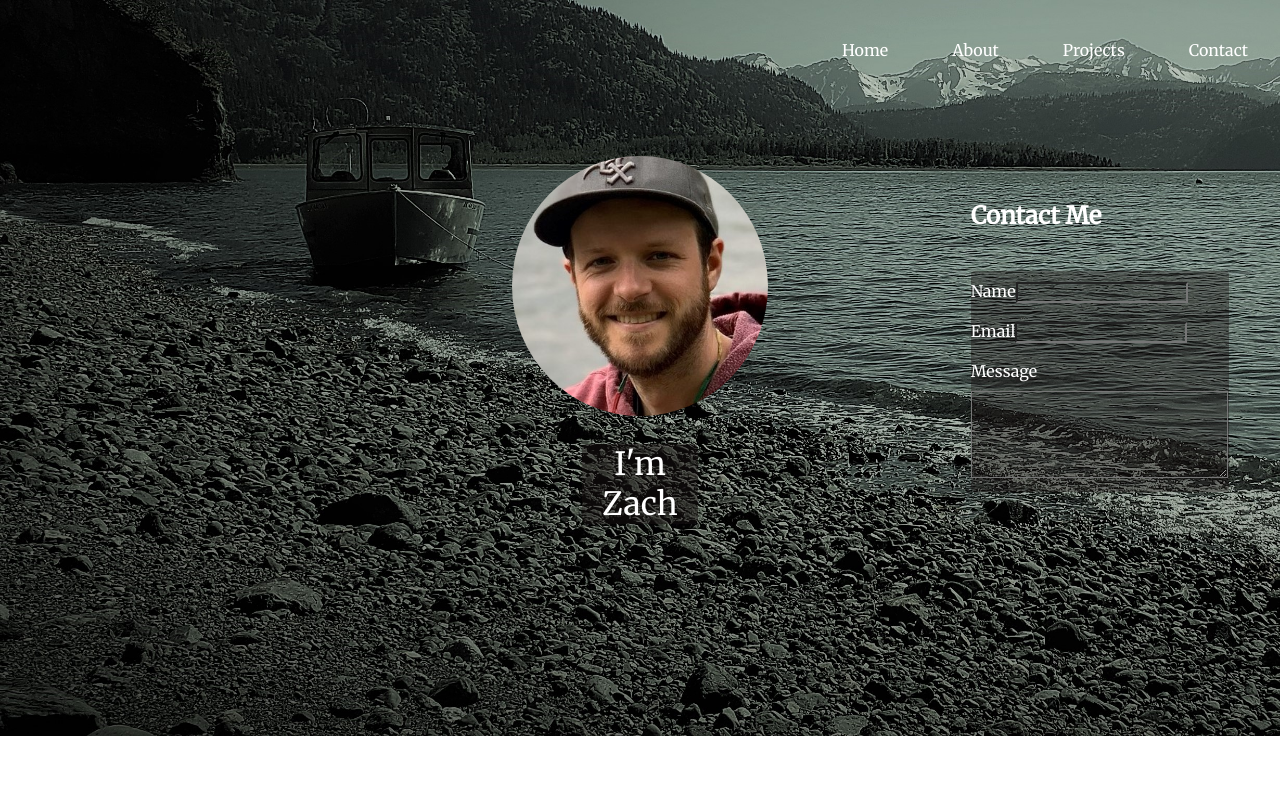
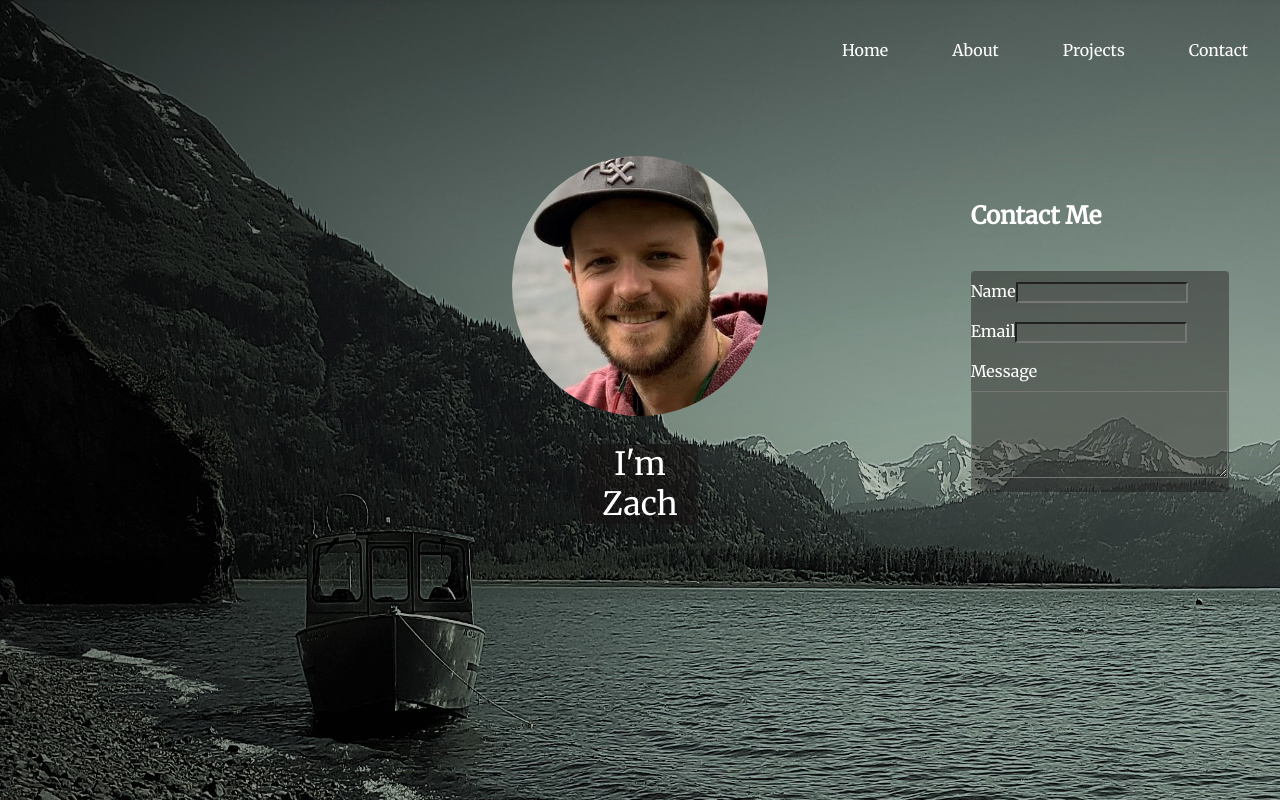
Before and after one commit to backfromsolaris/React-Portfolio, a React (Create React App) app: page /Contact in a window 1280 px wide. Built offline with nearby package versions, Linux system fonts and the light colour scheme.

Commit message:
fixed background image

```diff
--- a/src/Components/About/About.tsx
+++ b/src/Components/About/About.tsx
@@ -2,9 +2,6 @@ import { makeStyles } from "@material-ui/styles";
 import swirl_image from '../../Assets/Images/crossed.svg';
 
 const aboutStyles = makeStyles({
-    name:{
-        background: 'none'
-    },
     intro_left:{
         color: 'white',
         display: 'flex',
@@ -12,46 +9,39 @@ const aboutStyles = makeStyles({
         justifyContent: 'flex-start',
         width: '35vw',
         marginLeft: '3vw',
-        background: 'none'
     },
     intro_right:{
         color: 'white',
         display: 'flex',
         justifyContent: 'flex-end',
         marginRight: '3vw',
-        background: 'none'
     },
     heading_left:{
         marginTop: '-3vh',
         marginLeft: '5vw',
-        background: 'none'
     },
     heading_right:{
         marginTop: '10vh',
         marginLeft: '5vw',
-        background: 'none'
     },
     heading:{
         textAlign: 'left',
         marginBottom: '5vh',
-        background: 'none'
     },
     list_left:{
         textAlign: 'left',
         listStyle: 'none',
         marginTop: '10vh',
-        background: 'none'
     },
     list_right:{
         textAlign: 'left',
         listStyle: 'none',
         marginTop: '10vh',
         marginRight: '2vw',
-        background: 'none'
     },
     list_right_item:{
         marginTop: '10vh',
-        background: 'none'
+
         // background: 'rgb(23, 16, 16, 0.6)'
     }
 })
@@ -59,7 +49,7 @@ const aboutStyles = makeStyles({
 export const About = () =>{
     const classes = aboutStyles();
     return(
-        <main className={classes.name}>
+        <main>
             <div className={classes.intro_left}>
                 <div className={classes.heading_left}>
                     <h2 className={classes.heading}>Professional</h2>
--- a/src/Components/Contact/Contact.tsx
+++ b/src/Components/Contact/Contact.tsx
@@ -14,19 +14,15 @@ createStyles({
         right: '4vw',
         top: '25vh',
         color: 'white',
-        background: 'none'
         },
     header:{
         marginBottom: '5vh',
         color: 'white',
-        background: 'none'
     },
     inputs:{
-        background: 'none',
         color: 'white'
     },
     inputsMessage:{
-        background: 'none',
         color: 'white',
         lineHeight: '10vh',
         textAlign: 'start'
--- a/src/Components/Home/Home.tsx
+++ b/src/Components/Home/Home.tsx
@@ -5,25 +5,21 @@ import halibut_cove from '../../Assets/Images/halibut_cove.jpg'
 const useStyles = makeStyles({
     container:{
         display: 'flex',
-        background: 'none'
     },
     main:{
         width: '30%',
         position: 'absolute',
         left: '35vw',
-        background: 'none'
     },
     img:{
         width: '20vw',
         marginTop: '10vh',
         borderRadius: '100%',
-        background: 'none'
     },
     main_text:{
         textAlign: 'center',
         top: '12%',
         color: 'white',
-        background: 'none'
     },
     subTitle:{
         marginTop: '3vh',
@@ -37,7 +33,13 @@ const useStyles = makeStyles({
     },
     left_image:{
         width: '30vw',
-        background: 'none'
+    },
+    bck:{
+        backgroundSize: 'cover',
+        width: '100%',
+        height: '100%',
+        zIndex: -1,
+        position: 'absolute'
     }
   })
 
@@ -52,8 +54,12 @@ export const Home = () =>{
                     <p className={classes.subTitle}>I'm Zach</p>
                 </div>
             </div>
-        <div>
-
-        </div>
         </div>
     )}
+
+export const Background = () =>{
+    const classes = useStyles();
+    return(
+        <img src={halibut_cove} className={classes.bck} />
+    )
+}
--- a/src/Components/Navbar/NavBar.tsx
+++ b/src/Components/Navbar/NavBar.tsx
@@ -5,16 +5,13 @@ const navStyles = makeStyles({
   root:{
     padding: '0',
     margin: '0',
-    background: 'none'
   },
   navigation:{
     display: 'flex',
-    background: 'none'
   },
   navbar_container:{
     display: 'flex',
     justifyContent: 'flex-end',
-    background: 'none'
   },
   nav_a:{
     marginTop: "3vh",
@@ -22,10 +19,8 @@ const navStyles = makeStyles({
     padding: '1em 2em',
     color: 'white',
     textDecoration: 'none',
-    background: 'none'
   },
   item:{
-    background: 'none',
     listStyleType: 'none'
   }
 })
--- a/src/Components/Projects/Projects.tsx
+++ b/src/Components/Projects/Projects.tsx
@@ -10,12 +10,10 @@ const projectStyles = makeStyles({
         marginLeft: '5vw',
         marginRight: '25vw',
         width: '25vw',
-        background: 'none'
     },
     h2:{
         color: 'white',
         marginBottom: '5vh',
-        background: 'none'
     },
     grid_container:{
         display: 'grid',
@@ -24,11 +22,9 @@ const projectStyles = makeStyles({
         columnGap: '50px',
         rowGap: '5px',
         marginTop: '10vh',
-        background: 'none'
     },
     grid_item:{
         fontSize: '.9em',
-        background: 'none'
     }
 })
 
--- a/src/index.tsx
+++ b/src/index.tsx
@@ -1,6 +1,6 @@
 import React from 'react';
 import ReactDOM from 'react-dom';
-import  { Home, Projects, Navbar, About, Contact } from './Components'
+import  { Home, Projects, Navbar, About, Contact, Background } from './Components'
 import reportWebVitals from './reportWebVitals';
 import './styles.css';
 import { BrowserRouter as Router, Switch, Route } from 'react-router-dom';
@@ -8,6 +8,7 @@ import { BrowserRouter as Router, Switch, Route } from 'react-router-dom';
 ReactDOM.render(
     <React.StrictMode>
       <Router>
+        <Background />
         <Navbar />
         <Home />
         <Route exact path='/Projects'>
--- a/src/styles.css
+++ b/src/styles.css
@@ -5,16 +5,5 @@
     margin: 0;
     box-sizing: inherit;
     font-family: 'Merriweather', serif;
-    background-image: url(./Assets/Images/halibut_cove.jpg);
-    background-size: cover;
-    background-repeat: no-repeat;
-    background-position: 50% 30%;
-}
-
-/* form{
     background: none;
 }
-
-#outlined-basic{
-    background: none;
-} */
```
Also changed, not shown: firebase.json (added), src/Assets/Images/halibut_cove.jpg, 1 other file (tests, documents, lock files or other folders). Lines whose indentation alone changed are shown as unchanged.
